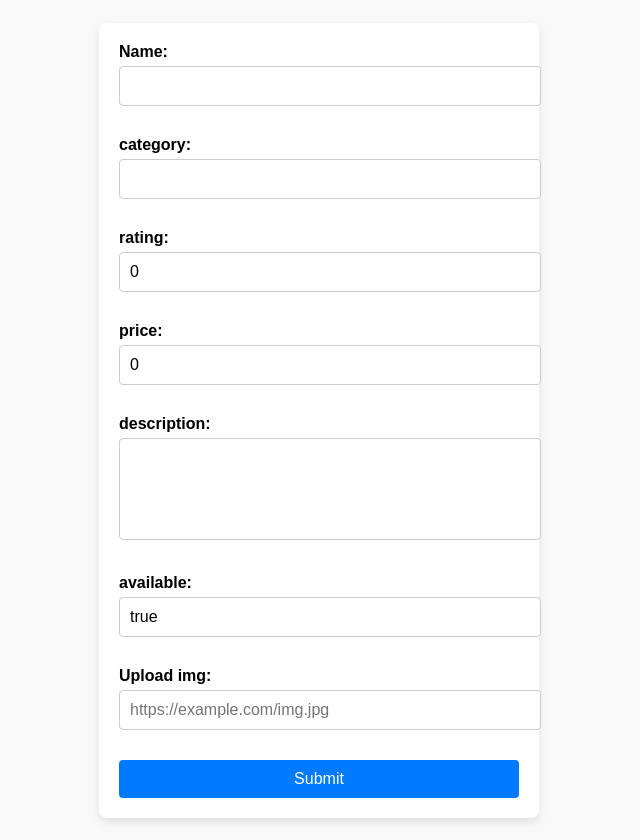
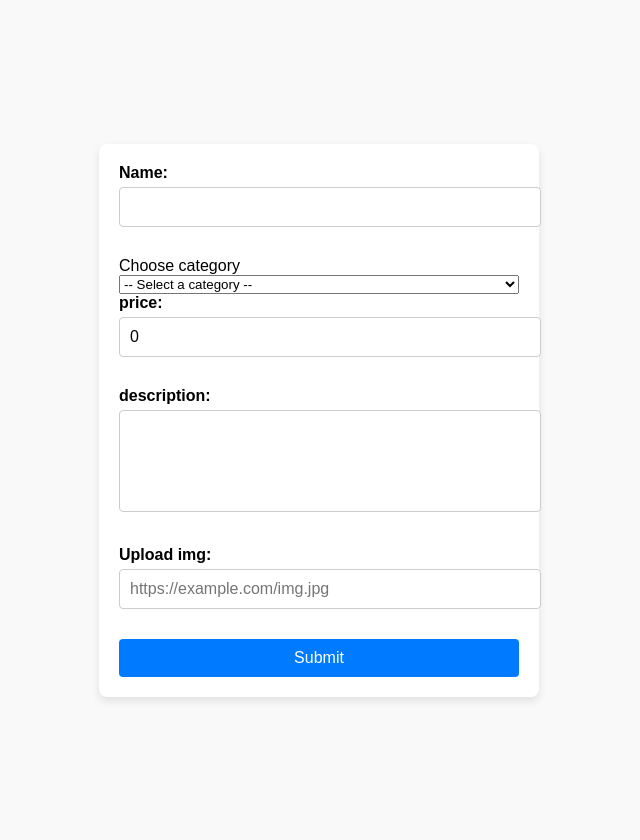
Before and after one commit to uosry23/SystemProject, a React (Create React App) app: page /admin/add in a window 1280 px wide. Shown: the whole page, without its empty margins (321-961 px from the left). Built offline with nearby package versions, Linux system fonts and the light colour scheme.

Commit message:
the add product is done

```diff
--- a/src/Add.jsx
+++ b/src/Add.jsx
@@ -3,6 +3,13 @@ import React, { useState } from 'react'
 import { Navigate, useNavigate } from 'react-router-dom';
 
 const Add = () => {
+	const [selectedOption, setSelectedOption] = useState(""); // State to hold the selected value
+	const options = ['Tablet', 'Capsule', 'Cream', 'Ointment', 'Skin Care', 'Supplies', 'Misc.']; // Dropdown options
+
+	const handlecat = (event) => {
+		const selectedValue = event.target.value; // Get the selected value from the event
+		setSelectedOption(selectedValue); // Update the state with the selected value
+	};
 	const Navigate = useNavigate("")
 	const [formData, setFormData] = useState({
 		name: "",
@@ -12,6 +19,7 @@ const Add = () => {
 		img: '',
 		rating: 0,
 		available: true,
+		reviewsCount : 0 ,
 	});
 
 	const handleChange = (e) => {
@@ -28,16 +36,17 @@ const Add = () => {
 		// console.log("Form submitted:", formData);
 		axios({
 			method: "post",
-            url: "https://data-api-yv91.onrender.com/products/",
+			url: "https://medicine-me-backend-5n8q60f0o-momen-ahmeds-projects-0258fff5.vercel.app/products/add",
 
 			data: {
 				name: formData.name,
 				price: formData.price,
 				img: formData.img,
 				description: formData.description,
-                category: formData.category,
+				category: selectedOption,
 				available: formData.available,
 				rating: formData.rating,
+				reviewsCount : formData.reviewsCount,
 
 
 			},
@@ -63,28 +72,17 @@ const Add = () => {
 					/>
 				</label>
 
-                <label style={styles.label}>
-                    category:
-                    <input
-                        type="text"
-                        name="category"
-                        value={formData.category}
-                        onChange={handleChange}
-                        style={styles.input}
-                        required
-                    />
-                </label>
-                <label style={styles.label}>
-                    rating:
-                    <input
-                        type="number"
-                        name="rating"
-                        value={formData.rating}
-                        onChange={handleChange}
-                        style={styles.input}
-                        required
-                    />
-                </label>
+				<label for="browsers">Choose category </label>
+				<select value={selectedOption} onChange={handlecat}>
+					<option value="" disabled>
+						{selectedOption ? `Selected: ${selectedOption}` : "-- Select a category --"}
+					</option>
+					{options.map((option, index) => (
+						<option key={index} value={option}>
+							{option}
+						</option>
+					))}
+				</select>
 				<label style={styles.label}>
 					price:
 					<input
@@ -104,17 +102,6 @@ const Add = () => {
 						value={formData.description}
 						onChange={handleChange}
 						style={styles.textarea}
-                        required
-                    />
-                </label>
-                <label style={styles.label}>
-                    available:
-                    <input
-                        type="text"
-                        name="available"
-                        value={formData.available}
-                        onChange={handleChange}
-                        style={styles.input}
 						required
 					/>
 				</label>
--- a/src/Dashbord.jsx
+++ b/src/Dashbord.jsx
@@ -12,7 +12,7 @@ const Dashbord = () => {
     useEffect(() => {
 
 
-        fetch('https://medicine-me-backend-2t5j6blqv-momen-ahmeds-projects-0258fff5.vercel.app', {
+        fetch('https://medicine-me-backend-5n8q60f0o-momen-ahmeds-projects-0258fff5.vercel.app/products', {
             method: 'GET',
         })
             .then(res => res.json())
```
Lines whose indentation alone changed are shown as unchanged.
